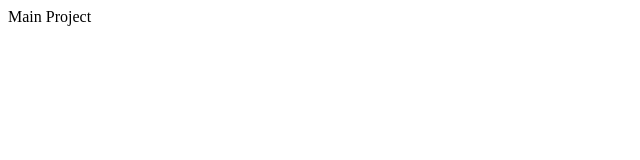
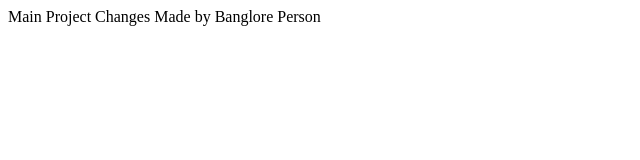
Before and after one commit to Saisreemunjeti/Hyd-Banglore-git-2, a plain HTML site: page index.html in a window 1280 px wide. Shown: the whole page, without its empty margins (0-640 px from the left). Drawn offline with Linux system fonts and the light colour scheme.

Commit message:
Banglore Update

```diff
--- a/index.html
+++ b/index.html
@@ -7,5 +7,6 @@
 </head>
 <body>
     Main Project
+    Changes Made by Banglore Person
 </body>
 </html>
```
